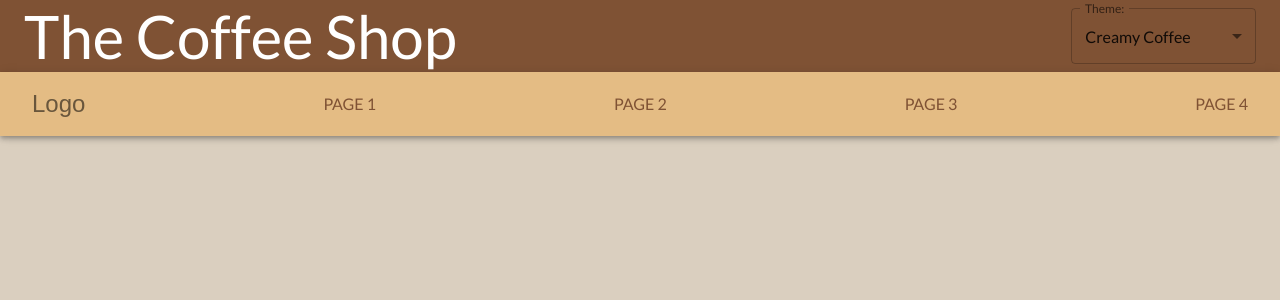
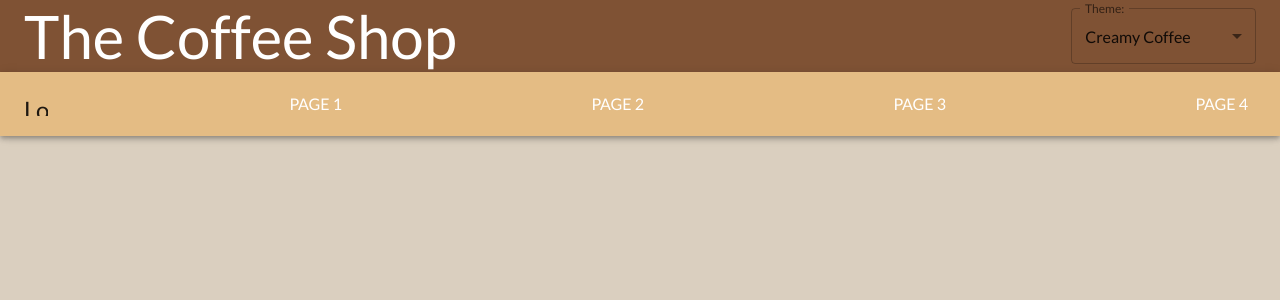
Before and after one commit to Ahmed-Sajjad111/mantis-mocha, a React (Create React App) app in the folder client/: page / in a window 1280 px wide. Shown: the top 300 px of the page. Built offline with nearby package versions, Linux system fonts and the light colour scheme.

Commit message:
palette adjustments

```diff
--- a/client/src/components/Nav/index.js
+++ b/client/src/components/Nav/index.js
@@ -2,7 +2,7 @@ import React, { useState } from "react";
 import {
     AppBar,
     Toolbar,
-    IconButton,
+    Icon,
     Typography,
     Button,
     Grid
@@ -15,9 +15,9 @@ function Nav() {
         <AppBar position="fixed" color="secondary" sx={{ mt: 9 }}>
             <Grid>
                 <Toolbar sx={{ display: "flex", justifyContent:"space-between"}}>
-                    <IconButton>Logo</IconButton>
+                    <Icon>Logo</Icon>
                         {pages.map((page) => (
-                            <Button key={page}>
+                            <Button key={page} color="success">
                                 <Typography textAlign="center">{page}</Typography>
                             </Button>
                         ))}
--- a/client/src/themes/coffee.js
+++ b/client/src/themes/coffee.js
@@ -24,7 +24,7 @@ const coffeeTheme = responsiveFontSizes(createTheme({
       main: '#5e9ea0',
     },
     success: {
-      main: '#5baea6',
+      main: '#FFFFFF',
     },
   },
   typography: {
--- a/client/src/themes/mint.js
+++ b/client/src/themes/mint.js
@@ -9,7 +9,7 @@ const mintTheme = responsiveFontSizes(createTheme({
           main: '#15b097',
         },
         secondary: {
-          main: '#71f79f',
+          main: '#166672',
         },
         error: {
           main: '#b42034',
@@ -21,7 +21,7 @@ const mintTheme = responsiveFontSizes(createTheme({
           main: '#3dd6d0',
         },
         success: {
-          main: '#166672',
+          main: '#71f79f',
         },
         background: {
           default: '#513c2c',
```
